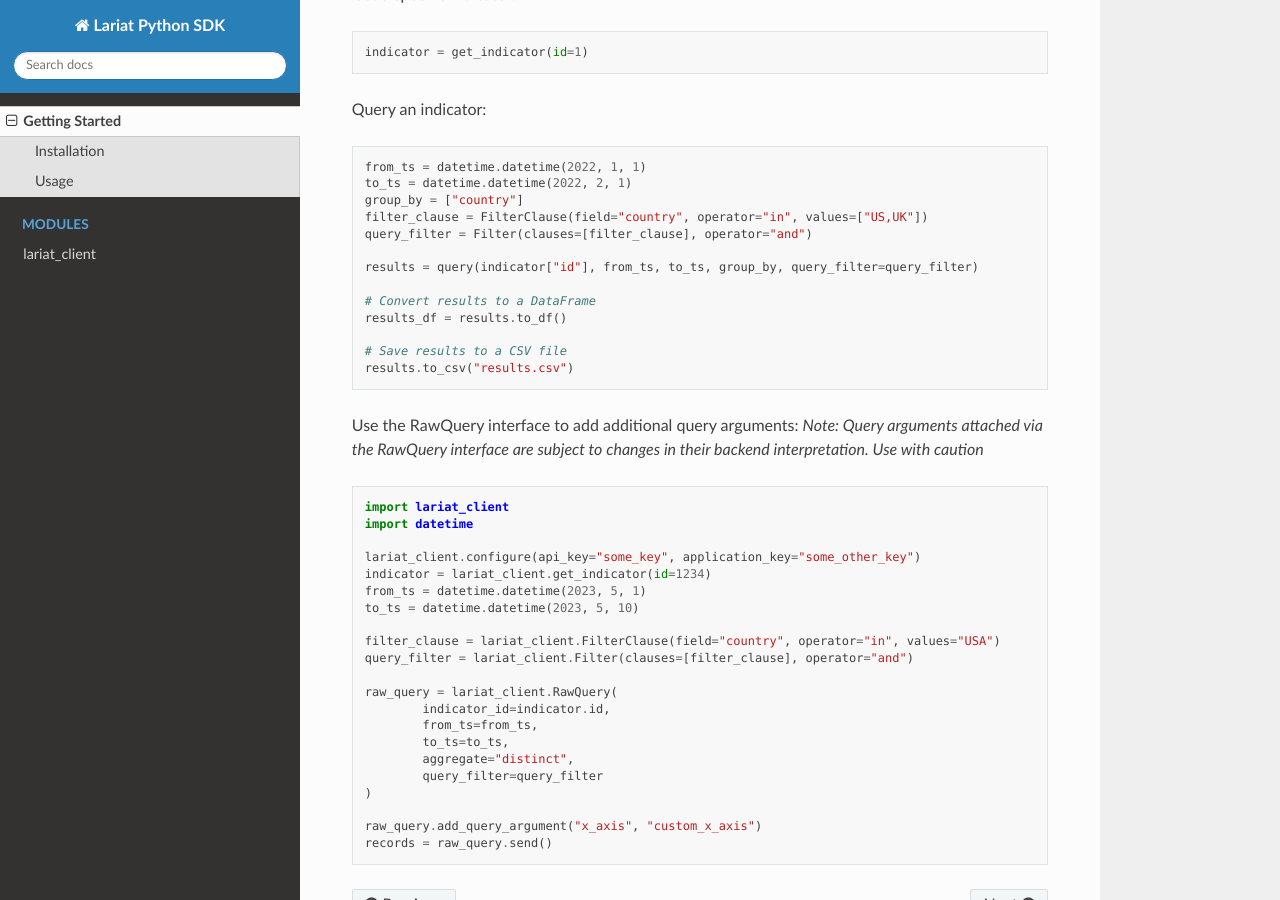
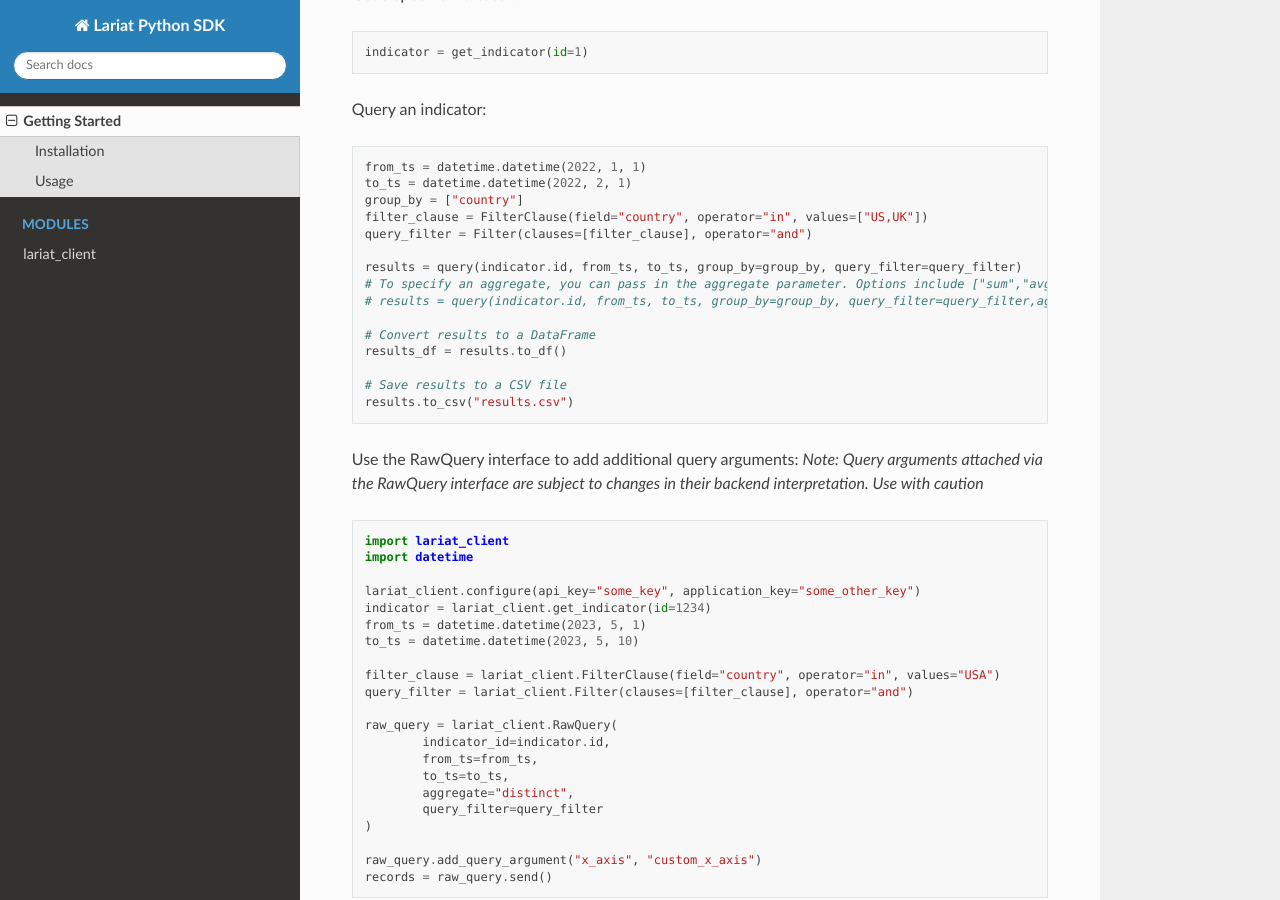
Before and after one commit to lariat-data/lariat-python-sdk, a Sphinx documentation site: the page built from docs/readme.rst, in a window 1280 px wide and 900 px high, scrolled down 1117 px. Built offline with Sphinx 7.4.7 and the Read the Docs theme 2.0.0, drawn with Linux system fonts in a browser that asks for light colours.

Commit message:
Update readme.rst

```diff
--- a/docs/readme.rst
+++ b/docs/readme.rst
@@ -66,7 +66,9 @@
    filter_clause = FilterClause(field="country", operator="in", values=["US,UK"])
    query_filter = Filter(clauses=[filter_clause], operator="and")
 
-   results = query(indicator["id"], from_ts, to_ts, group_by, query_filter=query_filter)
+   results = query(indicator.id, from_ts, to_ts, group_by=group_by, query_filter=query_filter)
+   # To specify an aggregate, you can pass in the aggregate parameter. Options include ["sum","avg","median","p75","p25","max","min","count","distinct"]
+   # results = query(indicator.id, from_ts, to_ts, group_by=group_by, query_filter=query_filter,aggregate="sum")
 
    # Convert results to a DataFrame
    results_df = results.to_df()
```
